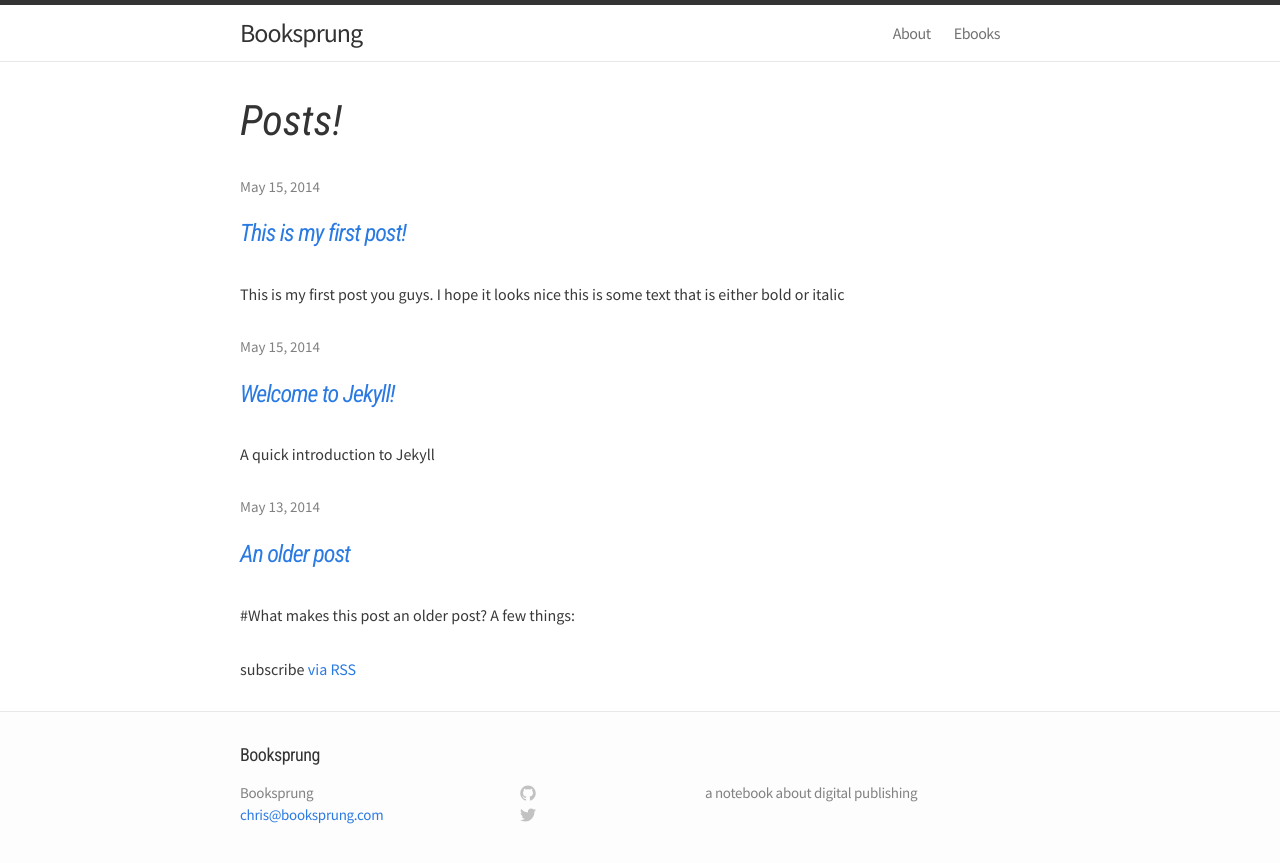
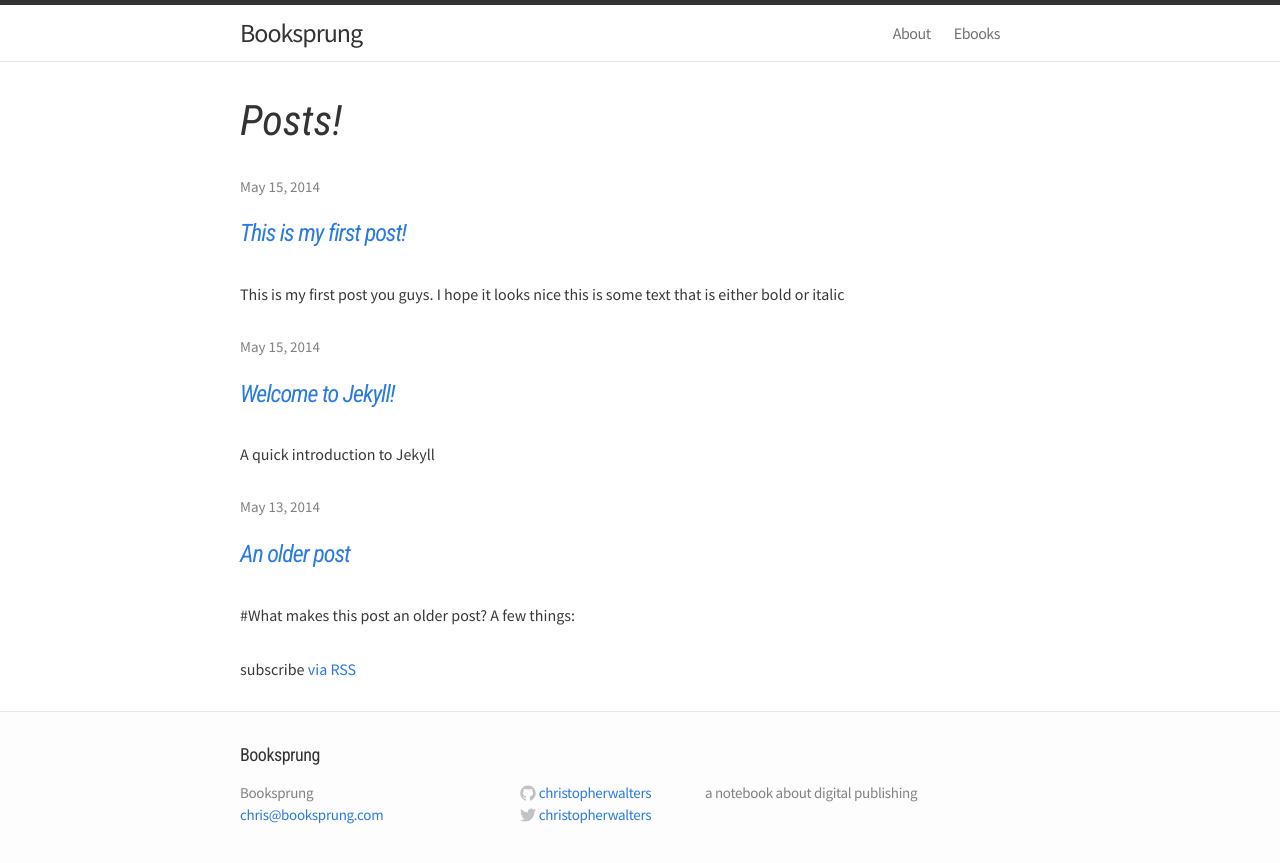
Before and after one commit to christopherwalters/booksprung, a Jekyll site: the page built from index.md, in a window 1280 px wide. Shown: the top 863 px of the page. Built offline with Jekyll 4.4.1, drawn with Linux system fonts in a browser that asks for light colours.

```diff
--- a/_config.yml
+++ b/_config.yml
@@ -1,5 +1,7 @@
 # Site settings
 title: Booksprung
+username: christopherwalters
+twittername: booksprung
 email: chris@booksprung.com
 description: "a notebook about digital publishing"
 baseurl: "/booksprung"
--- a/_includes/footer.html
+++ b/_includes/footer.html
@@ -33,7 +33,7 @@
           </a>
         </li>
         <li>
-          <a href="https://twitter.com/{{ site.username }}">
+          <a href="https://twitter.com/{{ site.twittername }}">
             <span class="icon twitter">
               <svg version="1.1" class="twitter-icon-svg" xmlns="http://www.w3.org/2000/svg" xmlns:xlink="http://www.w3.org/1999/xlink" x="0px" y="0px"
                  viewBox="0 0 16 16" enable-background="new 0 0 16 16" xml:space="preserve">
```
